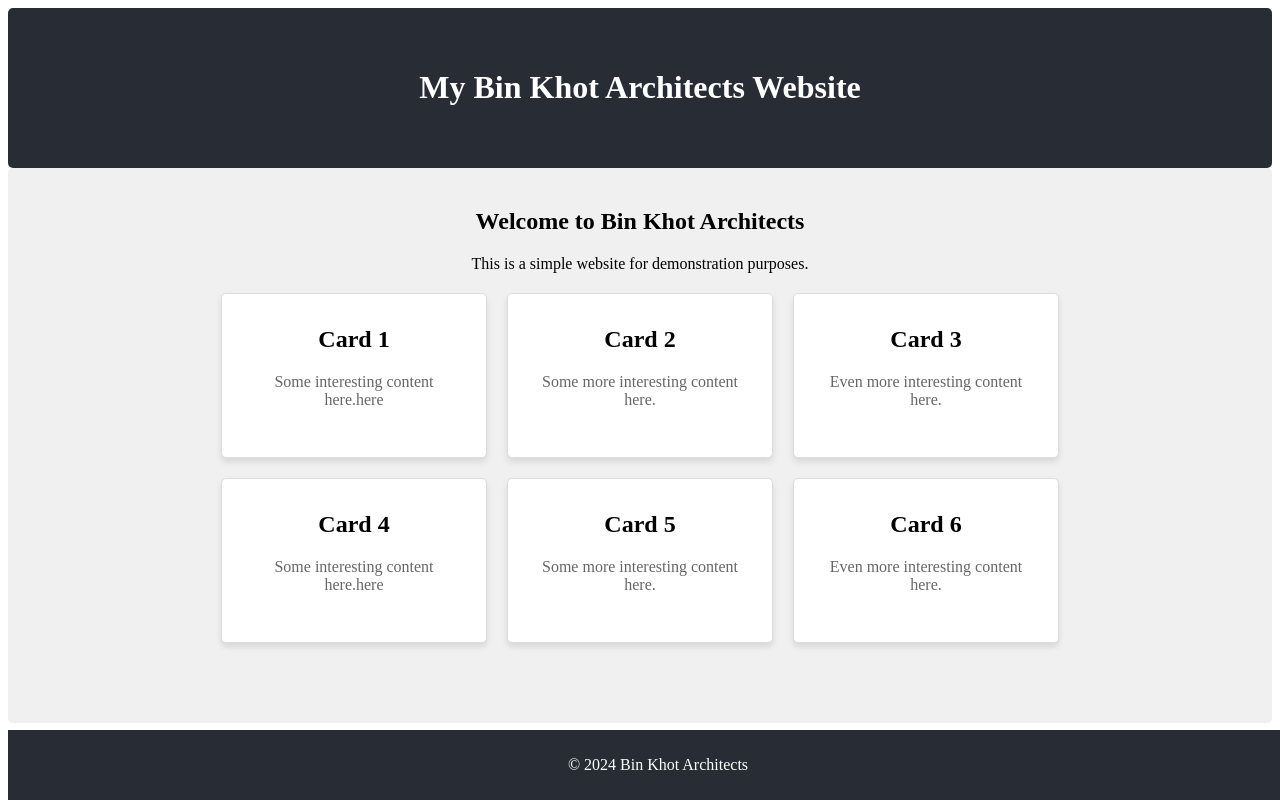
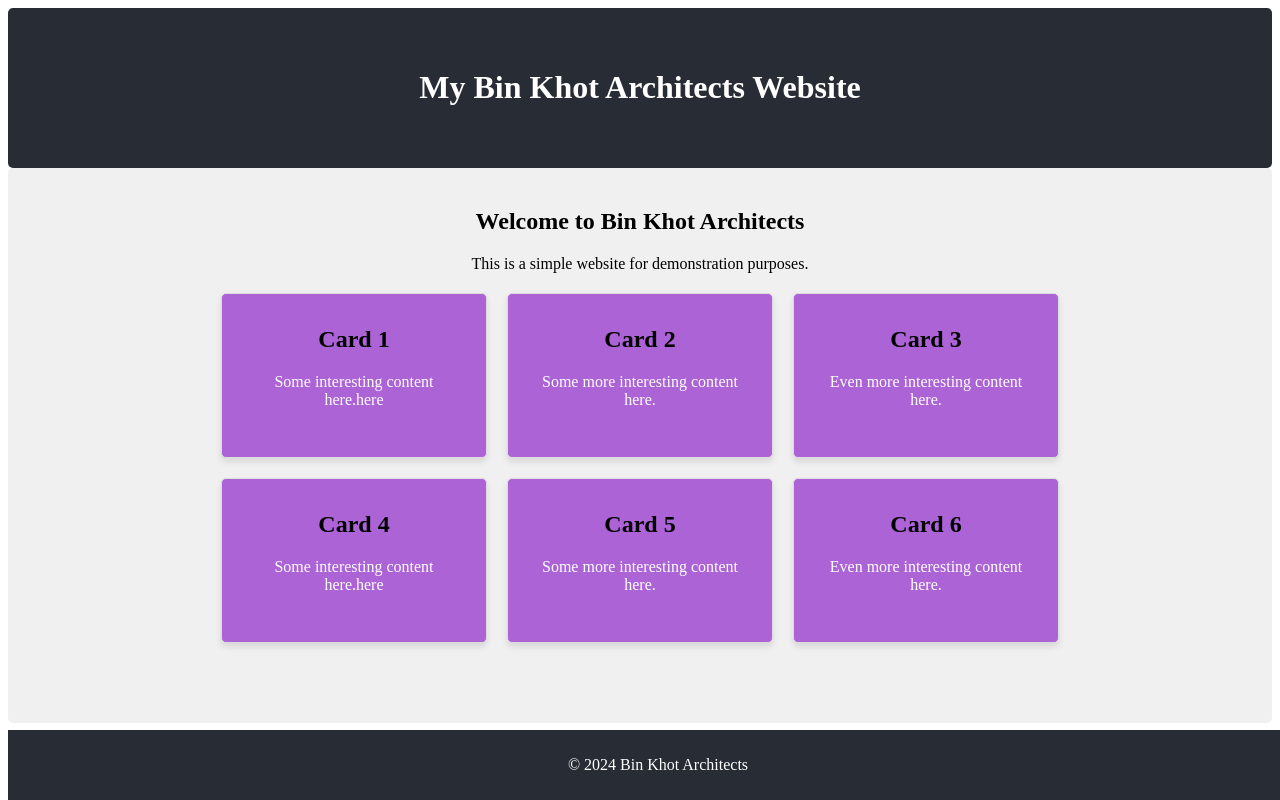
Before and after one commit to kanyabhoir/bin-khot-architects, a React (Vite) app: page / in a window 1280 px wide. Built offline with nearby package versions, Linux system fonts and the light colour scheme.

Commit message:
Card color change

```diff
--- a/src/App.css
+++ b/src/App.css
@@ -50,7 +50,7 @@ width: 100%;
 }
 
 .card {
-  background-color: white;
+  background-color: #AB63d6;
   border: 1px solid #ddd;
   border-radius: 5px;
   padding: 20px;
@@ -69,7 +69,7 @@ width: 100%;
 }
 
 .card p {
-  color: #666;
+  color: #fff;
 }
 
 .logo {
```
